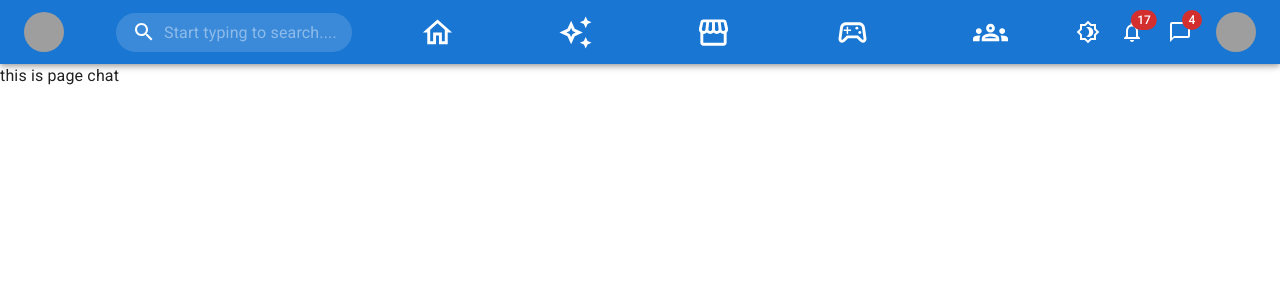
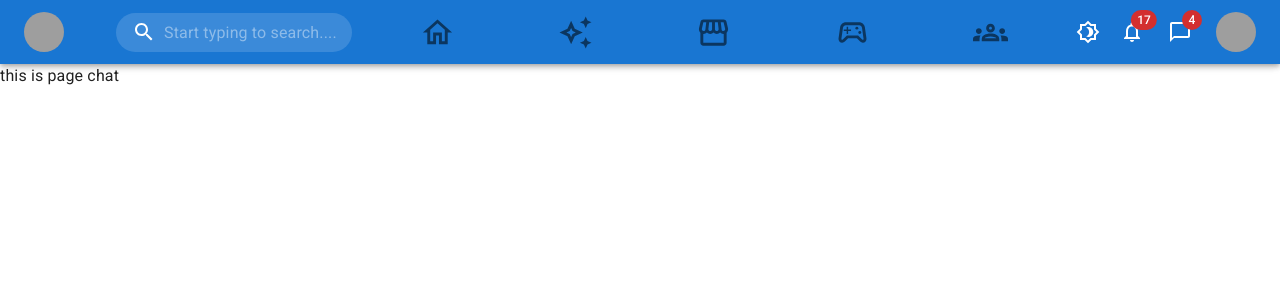
Before and after one commit to nguyen-tuan-anh-3207/jhin-social-client, a React (Create React App) app: page /chat in a window 1280 px wide. Shown: the top 300 px of the page. Built offline with nearby package versions, Linux system fonts and the light colour scheme; grey boxes are pictures that could not be loaded.

Commit message:
add link

```diff
--- a/src/components/Layout/Header/HeaderLeft.tsx
+++ b/src/components/Layout/Header/HeaderLeft.tsx
@@ -4,6 +4,7 @@ import InputBase from '@mui/material/InputBase'
 import { alpha, styled } from '@mui/material/styles'
 import ImageAvatars from 'components/Avatar'
 import React from 'react'
+import { Link } from 'react-router-dom'
 
 const Search = styled('div')(({ theme }) => ({
   position: 'relative',
@@ -50,10 +51,10 @@ type Props = {}
 const HeaderLeft = (props: Props) => {
   return (
     <>
+      <Link to='/'>
         <IconButton
           size='large'
           edge='start'
-        color='inherit'
           aria-label='open drawer'
           sx={{ mr: 2 }}
         >
@@ -62,6 +63,8 @@ const HeaderLeft = (props: Props) => {
             src='https://encrypted-tbn0.gstatic.com/images?q=tbn:ANd9GcRRNOeCWSLEpkkpOmPGFbaS6Mz44chZQiOkDg&usqp=CAU'
           />
         </IconButton>
+      </Link>
+
       <Search>
         <SearchIconWrapper>
           <SearchIcon />
--- a/src/components/Layout/Header/HeaderNav.tsx
+++ b/src/components/Layout/Header/HeaderNav.tsx
@@ -5,57 +5,51 @@ import SportsEsportsOutlinedIcon from '@mui/icons-material/SportsEsportsOutlined
 import StorefrontOutlinedIcon from '@mui/icons-material/StorefrontOutlined'
 import { Badge, IconButton } from '@mui/material'
 import React from 'react'
+import { Link, useHistory } from 'react-router-dom'
 
 type Props = {}
 
 const HeaderNav = (props: Props) => {
+  const history = useHistory()
   return (
     <>
-      <IconButton
-        size='large'
-        aria-label='show 17 new notifications'
-        color='inherit'
-      >
+      <Link to='/'>
+        <IconButton size='large' aria-label='show 17 new notifications'>
           <Badge color='error'>
             <HomeOutlinedIcon fontSize='large' />
           </Badge>
         </IconButton>
-      <IconButton
-        size='large'
-        aria-label='show 17 new notifications'
-        color='inherit'
-      >
+      </Link>
+
+      <Link to='/feed'>
+        <IconButton size='large' aria-label='show 17 new notifications'>
           <Badge color='error'>
             <AutoAwesomeOutlinedIcon fontSize='large' />
           </Badge>
         </IconButton>
-      <IconButton
-        size='large'
-        aria-label='show 17 new notifications'
-        color='inherit'
-      >
+      </Link>
+
+      <Link to='/store'>
+        <IconButton size='large' aria-label='show 17 new notifications'>
           <Badge color='error'>
             <StorefrontOutlinedIcon fontSize='large' />
           </Badge>
         </IconButton>
-      <IconButton
-        size='large'
-        aria-label='show 17 new notifications'
-        color='inherit'
-      >
+      </Link>
+      <Link to='/game'>
+        <IconButton size='large' aria-label='show 17 new notifications'>
           <Badge color='error'>
             <SportsEsportsOutlinedIcon fontSize='large' />
           </Badge>
         </IconButton>
-      <IconButton
-        size='large'
-        aria-label='show 17 new notifications'
-        color='inherit'
-      >
+      </Link>
+      <Link to='/group'>
+        <IconButton size='large' aria-label='show 17 new notifications'>
           <Badge color='error'>
             <GroupsOutlinedIcon fontSize='large' />
           </Badge>
         </IconButton>
+      </Link>
     </>
   )
 }
--- a/src/components/Layout/Sidebar/Sidebar.tsx
+++ b/src/components/Layout/Sidebar/Sidebar.tsx
@@ -15,41 +15,49 @@ type Props = {}
 const newFeedList = [
   {
     icon: <Avatar />,
-    content: 'Nguyễn Tuấn Anh'
+    content: 'Nguyễn Tuấn Anh',
+    path: '/profile'
   },
   {
     icon: <DynamicFeedIcon />,
-    content: 'Feeds'
+    content: 'Feeds',
+    path: '/feed'
   },
   {
     icon: <PeopleAltIcon />,
-    content: 'Friends'
+    content: 'Friends',
+    path: '/friend'
   },
   {
     icon: <GroupsIcon />,
-    content: 'Groups'
+    content: 'Groups',
+    path: '/group'
   }
 ]
 
 const morePageList = [
   {
     icon: <LiveTvIcon />,
-    content: 'Live Stream'
+    content: 'Live Stream',
+    path: '/live-stream'
   },
   {
     icon: <VideogameAssetIcon />,
-    content: 'Games'
+    content: 'Games',
+    path: '/game'
   }
 ]
 
 const accountList = [
   {
     icon: <SettingsIcon />,
-    content: 'Settings'
+    content: 'Settings',
+    path: '/setting'
   },
   {
     icon: <ChatIcon />,
-    content: 'Chat'
+    content: 'Chat',
+    path: '/chat'
   }
 ]
 
@@ -58,7 +66,7 @@ const Sidebar = (props: Props) => {
   return (
     <div className={classes.grid__scroll}>
       <CardItem>
-        <SidebarList list={newFeedList} isMore={true} />
+        <SidebarList list={newFeedList} />
       </CardItem>
       <CardItem>
         <SidebarList title='More Pages' list={morePageList} />
--- a/src/components/Layout/Sidebar/SidebarList.tsx
+++ b/src/components/Layout/Sidebar/SidebarList.tsx
@@ -1,31 +1,28 @@
-import * as React from 'react'
-import ListSubheader from '@mui/material/ListSubheader'
+import ExpandLess from '@mui/icons-material/ExpandLess'
+import ExpandMore from '@mui/icons-material/ExpandMore'
+import ReadMoreIcon from '@mui/icons-material/ReadMore'
+import StarBorder from '@mui/icons-material/StarBorder'
+import Collapse from '@mui/material/Collapse'
 import List from '@mui/material/List'
 import ListItemButton from '@mui/material/ListItemButton'
 import ListItemIcon from '@mui/material/ListItemIcon'
 import ListItemText from '@mui/material/ListItemText'
-import Collapse from '@mui/material/Collapse'
-import InboxIcon from '@mui/icons-material/MoveToInbox'
-import DraftsIcon from '@mui/icons-material/Drafts'
-import SendIcon from '@mui/icons-material/Send'
-import ExpandLess from '@mui/icons-material/ExpandLess'
-import ExpandMore from '@mui/icons-material/ExpandMore'
-import StarBorder from '@mui/icons-material/StarBorder'
-import ReadMoreIcon from '@mui/icons-material/ReadMore'
-import { boolean } from 'yup'
+import ListSubheader from '@mui/material/ListSubheader'
+import * as React from 'react'
+import { Link } from 'react-router-dom'
 
 type ContentSidebar = {
   icon: React.ReactNode
   content: string
+  path: string
 }
 
 type Props = {
   title?: string
-  isMore?: boolean
   list: ContentSidebar[]
 }
 
-export default function SidebarList({ title, list, isMore }: Props) {
+export default function SidebarList({ title, list }: Props) {
   const [open, setOpen] = React.useState(false)
 
   const handleClick = () => {
@@ -44,33 +41,16 @@ export default function SidebarList({ title, list, isMore }: Props) {
       }
     >
       {list.map((listItem: ContentSidebar) => (
-        <ListItemButton>
-          <ListItemIcon>{listItem.icon}</ListItemIcon>
-          <ListItemText primary={listItem.content} />
-        </ListItemButton>
+        <Link
+          to={listItem.path}
+          style={{ textDecoration: 'none', color: 'inherit' }}
+        >
+          <ListItemButton>
+            <ListItemIcon>{listItem.icon}</ListItemIcon>
+            <ListItemText primary={listItem.content} />
+          </ListItemButton>
+        </Link>
       ))}
-
-      {isMore ? (
-        <>
-          <ListItemButton onClick={handleClick}>
-            <ListItemIcon>
-              <ReadMoreIcon />
-            </ListItemIcon>
-            <ListItemText primary='Mores' />
-            {open ? <ExpandLess /> : <ExpandMore />}
-          </ListItemButton>
-          <Collapse in={open} timeout='auto' unmountOnExit>
-            <List component='div' disablePadding>
-              <ListItemButton sx={{ pl: 4 }}>
-                <ListItemIcon>
-                  <StarBorder />
-                </ListItemIcon>
-                <ListItemText primary='Starred' />
-              </ListItemButton>
-            </List>
-          </Collapse>
-        </>
-      ) : null}
     </List>
   )
 }
--- /dev/null
+++ b/src/features/group/index.tsx
@@ -0,0 +1,2 @@
+export { default } from './Group'
+export * from './Group'
```
Also changed, not shown: src/features/group/Group.tsx (added, +9 -0 lines), src/features/group/nav.ts (added, +21 -0 lines). Lines whose indentation alone changed are shown as unchanged.
